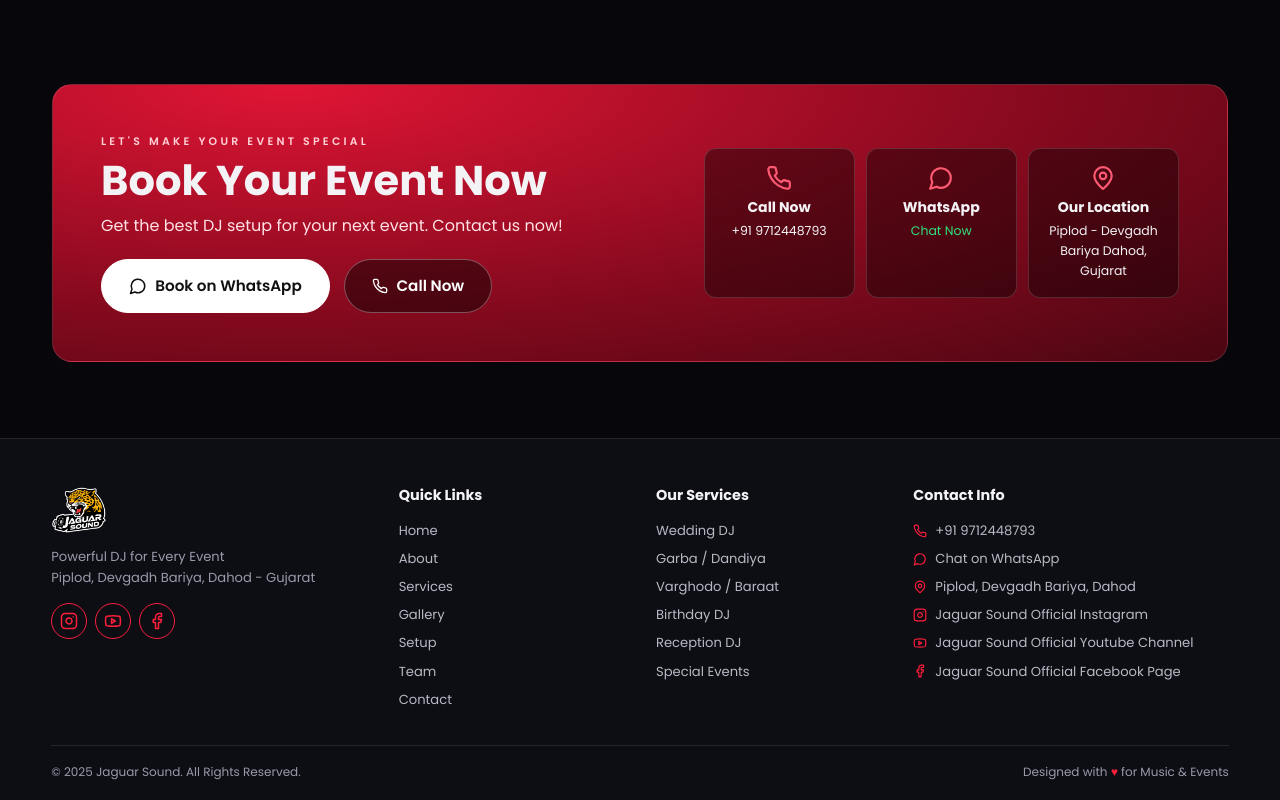
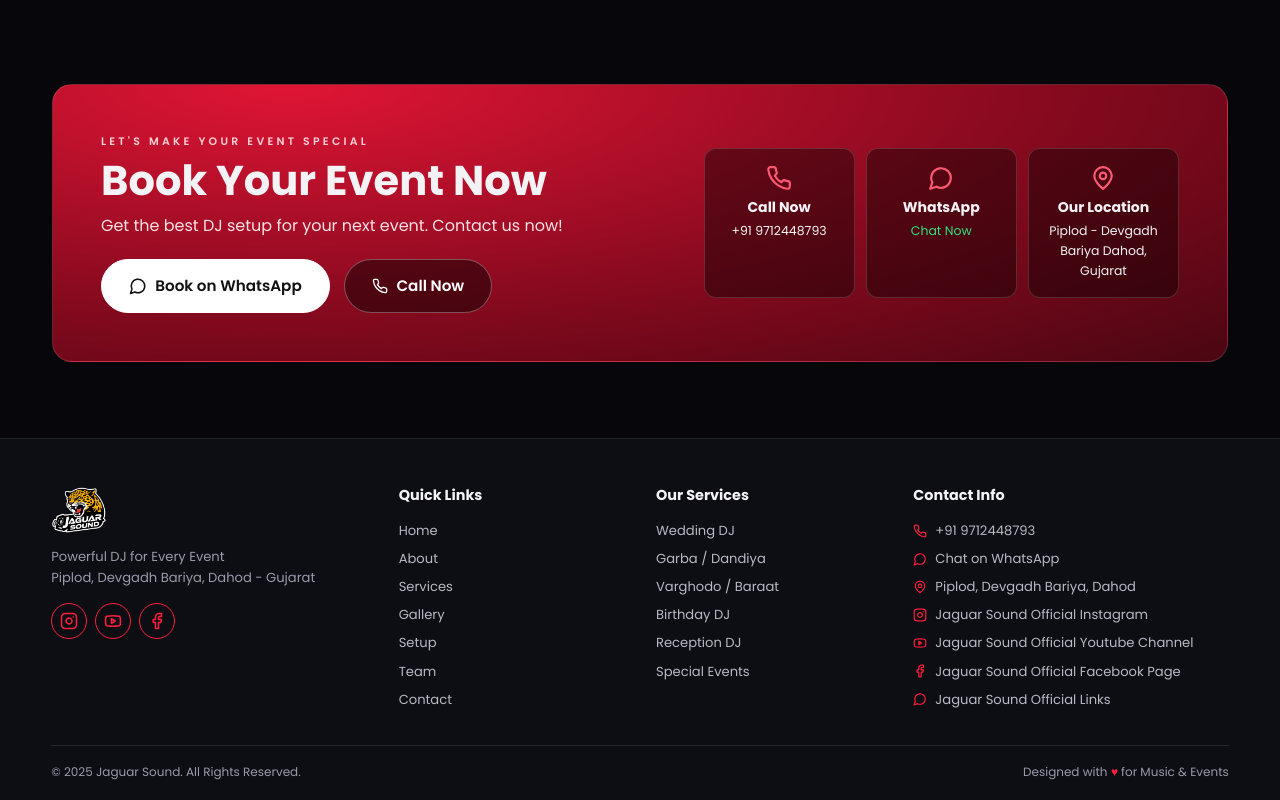
Before and after one commit to AnkitPatel1999/dj, a Next.js app: page / in a window 1280 px wide. Shown: the part 6882-7682 px from the top of the page. Built offline with nearby package versions, Linux system fonts and the light colour scheme; no server answers.

Commit message:
link added in footer

```diff
--- a/app/links/links.css
+++ b/app/links/links.css
@@ -1,7 +1,7 @@
 /* Links page: hides the site navbar/footer on this page only */
-body:has(.lk-page) .nav,
+/* body:has(.lk-page) .nav,
 body:has(.lk-page) .footer,
-body:has(.lk-page) .fab{display:none}
+body:has(.lk-page) .fab{display:none} */
 
 .lk-page{--red:#ff1f3d;--ink:#07070b;position:relative;min-height:100svh;overflow:hidden;background:var(--ink);isolation:isolate}
 .lk-page *{box-sizing:border-box}
--- a/components/footer.jsx
+++ b/components/footer.jsx
@@ -28,6 +28,7 @@ export default function Footer() {
             <a href={INSTAGRAM} target="_blank" rel="noreferrer"><Instagram size={14} /> Jaguar Sound Official Instagram</a>
             <a href={YOUTUBE} target="_blank" rel="noreferrer"><Youtube size={14} /> Jaguar Sound Official Youtube Channel</a>
             <a href={FACEBOOK} target="_blank" rel="noreferrer"><Facebook size={14} /> Jaguar Sound Official Facebook Page</a>
+            <a href="/links" ><MessageCircle size={14} /> Jaguar Sound Official Links</a>
           </div>
         </div>
         <div className="copy"><span>© {new Date().getFullYear()} Jaguar Sound. All Rights Reserved.</span><span>Designed with <i>♥</i> for Music &amp; Events</span></div>
```
